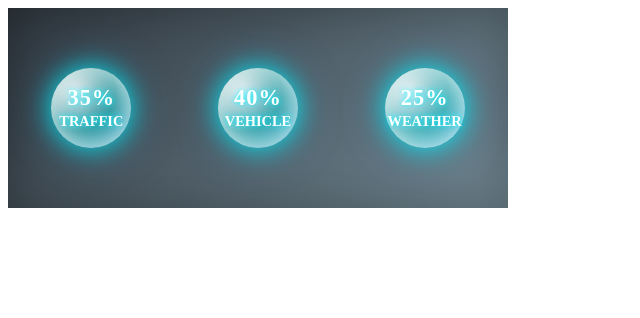
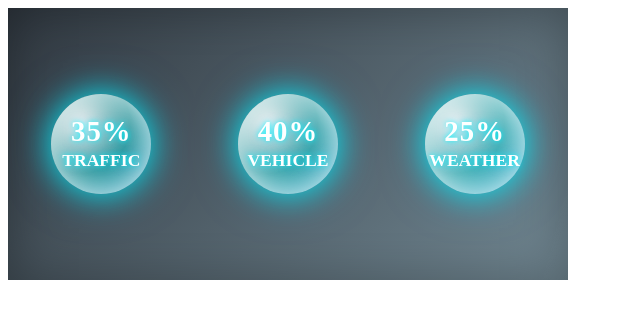
Before and after one commit to GauravR1988/bubble-animation, a plain HTML site: page index.html in a window 1280 px wide. Shown: the whole page, without its empty margins (0-640 px from the left). Drawn offline with Linux system fonts and the light colour scheme.

Commit message:
Update index.html

```diff
--- a/index.html
+++ b/index.html
@@ -3,8 +3,8 @@
 <head>
     <style>
         .container {
-            width: 500px;
-            height: 200px;
+            width: 560px;
+            height: 272px;
             position: relative;
             background: linear-gradient(135deg, #303840, #718792);
             display: flex;
@@ -16,16 +16,16 @@
 
         .section {
             position: relative;
-            width: 150px;
-            height: 200px;
+            width: 180px;  /* Increased from 150px */
+            height: 272px; /* Increased from 200px */
             display: flex;
             justify-content: center;
             align-items: center;
         }
 
         .main-bubble {
-            width: 80px;
-            height: 80px;
+            width: 100px;  /* Increased from 80px */
+            height: 100px; /* Increased from 80px */
             background: radial-gradient(circle at 30% 30%,
                 rgba(255,255,255,0.9),
                 rgba(0,255,255,0.4),
@@ -33,9 +33,9 @@
             border-radius: 50%;
             position: relative;
             box-shadow:
-                inset 0 0 20px rgba(255,255,255,0.8),
-                0 0 15px rgba(0,255,255,0.5),
-                0 0 30px rgba(0,200,255,0.3);
+                inset 0 0 25px rgba(255,255,255,0.8),
+                0 0 20px rgba(0,255,255,0.5),
+                0 0 35px rgba(0,200,255,0.3);
             cursor: pointer;
             z-index: 2;
             animation: pulse 2s infinite;
@@ -43,17 +43,17 @@
 
         @keyframes pulse {
             0% { box-shadow:
-                inset 0 0 20px rgba(255,255,255,0.8),
-                0 0 15px rgba(0,255,255,0.5),
-                0 0 30px rgba(0,200,255,0.3); }
+                inset 0 0 25px rgba(255,255,255,0.8),
+                0 0 20px rgba(0,255,255,0.5),
+                0 0 35px rgba(0,200,255,0.3); }
             50% { box-shadow:
-                inset 0 0 30px rgba(255,255,255,0.9),
-                0 0 25px rgba(0,255,255,0.7),
-                0 0 40px rgba(0,200,255,0.5); }
+                inset 0 0 35px rgba(255,255,255,0.9),
+                0 0 30px rgba(0,255,255,0.7),
+                0 0 45px rgba(0,200,255,0.5); }
             100% { box-shadow:
-                inset 0 0 20px rgba(255,255,255,0.8),
-                0 0 15px rgba(0,255,255,0.5),
-                0 0 30px rgba(0,200,255,0.3); }
+                inset 0 0 25px rgba(255,255,255,0.8),
+                0 0 20px rgba(0,255,255,0.5),
+                0 0 35px rgba(0,200,255,0.3); }
         }
 
         .bubble-content {
@@ -69,29 +69,29 @@
         }
 
         .percentage {
-            font-size: 1.4em;
+            font-size: 1.8em;  /* Increased from 1.4em */
             font-weight: 800;
             margin: 0;
             letter-spacing: 1px;
         }
 
         .title {
-            font-size: 0.9em;
+            font-size: 1.1em;  /* Increased from 0.9em */
             font-weight: 600;
             margin: 2px 0;
             text-transform: uppercase;
         }
 
         .info-bubble {
-            width: 45px;
-            height: 45px;
+            width: 55px;   /* Increased from 45px */
+            height: 55px;  /* Increased from 45px */
             background: linear-gradient(135deg,
                 rgba(192,192,192,0.9),
                 rgba(128,128,128,0.8));
             border-radius: 50%;
             position: absolute;
             color: white;
-            font-size: 0.7em;
+            font-size: 0.85em;  /* Increased from 0.7em */
             font-weight: 600;
             display: none;
             align-items: center;
@@ -113,19 +113,19 @@
 
         @keyframes bubbleUp {
             0% {
-                transform: translateY(200px) scale(0.8);
+                transform: translateY(272px) scale(0.8);  /* Adjusted from 200px */
                 opacity: 0;
             }
             20% {
                 opacity: 1;
-                transform: translateY(150px) scale(1);
+                transform: translateY(200px) scale(1);    /* Adjusted */
             }
             80% {
                 opacity: 1;
-                transform: translateY(50px) scale(1);
+                transform: translateY(70px) scale(1);     /* Adjusted */
             }
             100% {
-                transform: translateY(-100px) scale(0.8);
+                transform: translateY(-120px) scale(0.8); /* Adjusted */
                 opacity: 0;
             }
         }
@@ -133,7 +133,6 @@
         .section:hover .info-bubble:nth-child(2) { animation-delay: 0.7s; }
         .section:hover .info-bubble:nth-child(3) { animation-delay: 1.4s; }
 
-        /* Add metallic shine effect */
         .container:before {
             content: '';
             position: absolute;
```
